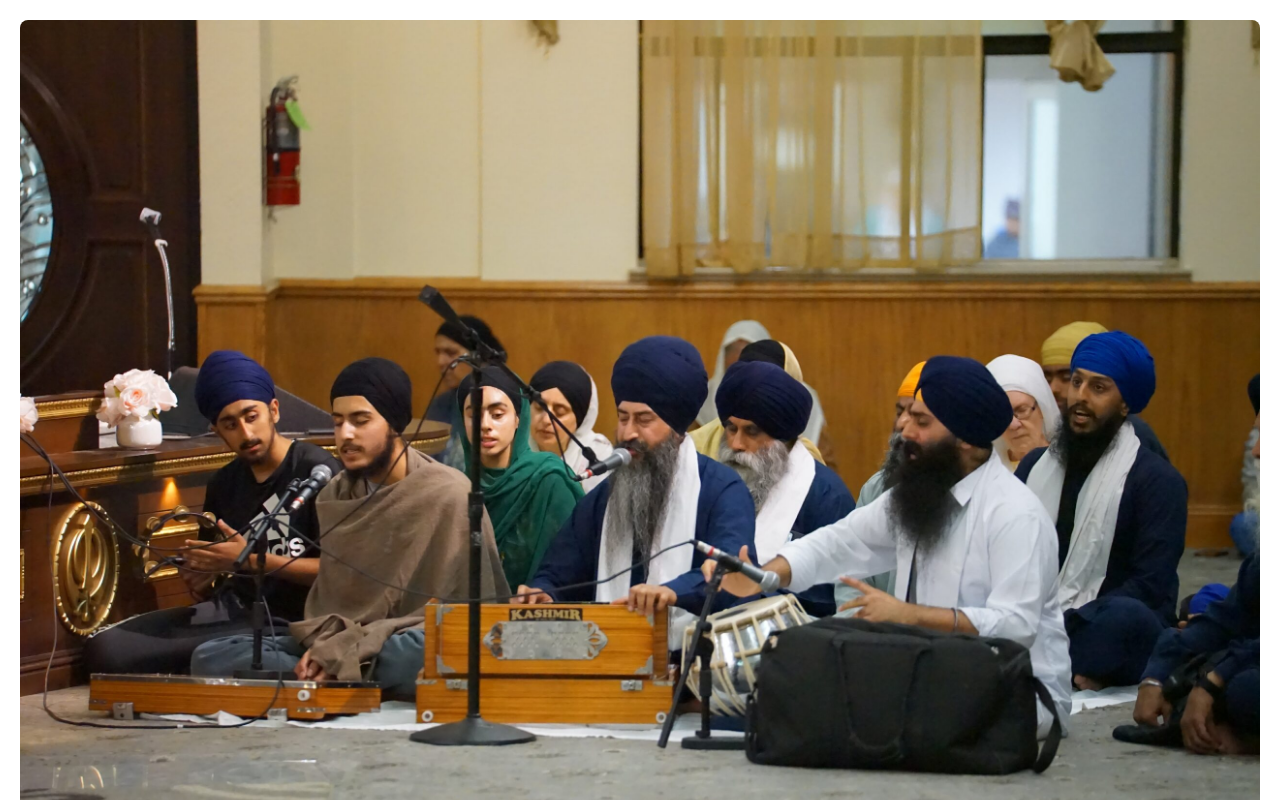
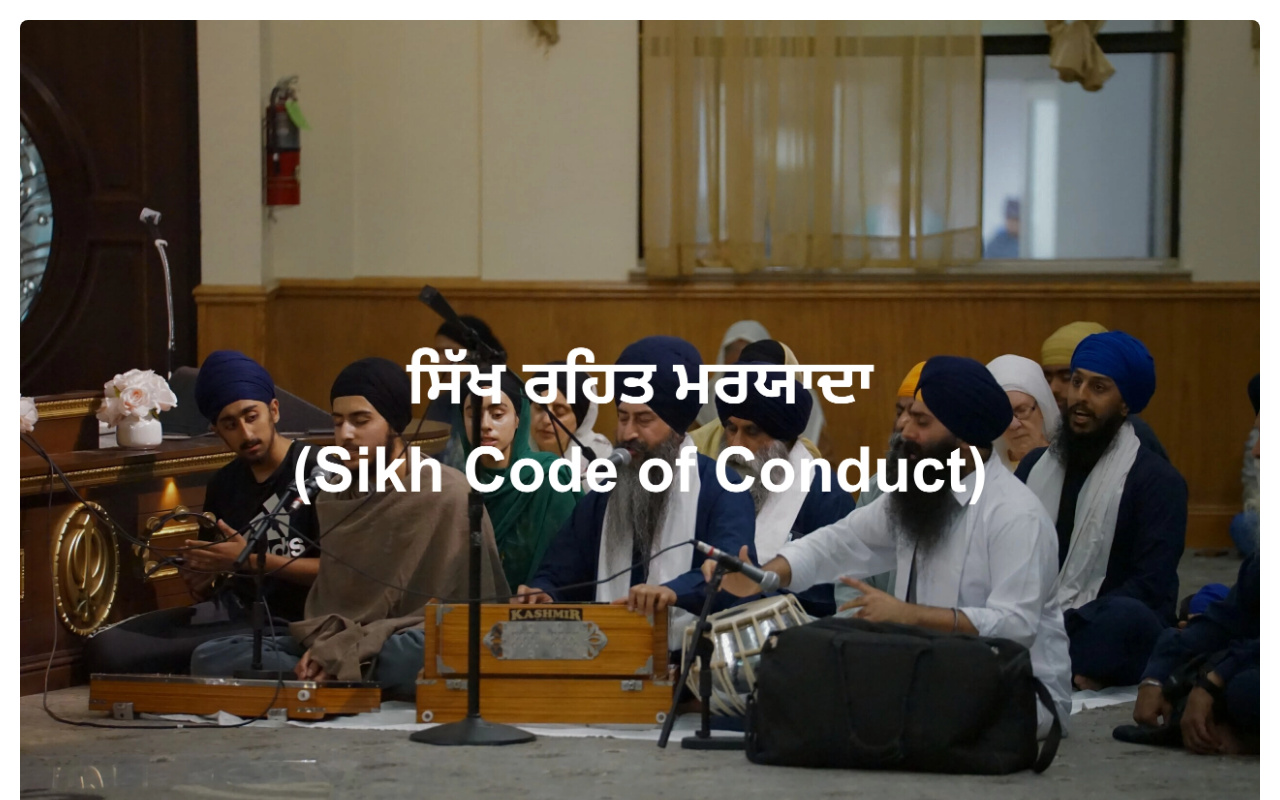
Before and after one commit to gs-fremont/gsf-rehatMaryada, a plain HTML site: page index.html in a window 1280 px wide. Shown: the top 800 px of the page. Drawn offline with Linux system fonts and the light colour scheme.

Commit message:
img converted to webp, and text added over it

```diff
--- a/index.html
+++ b/index.html
@@ -10,7 +10,7 @@
 <body>
 
 <div class="container">
-    <img src="gsf_rehatMaryada.jpg" alt="Sikh Rehat Maryada">
+    <img src="gsf_rehatMaryada.webp" alt="Sikh Rehat Maryada">
 
     <div class="banner">
         The Sikh Rehat Maryada is a code of conduct for Sikhs. This document was preceded by the Gurdwaras Act of 1925, which laid down the definition of a Sikh. In 1915 and later in 1931, attempts were made to create a modern standard rehat (“code”). In 1950 the current Sikh Rehat Maryada was produced based upon the work of Sikh scholars, seeking to better standardize Sikh practices throughout the international community.
```
Also changed, not shown: gsf_rehatMaryada.jpg (deleted), gsf_rehatMaryada.webp (added).
